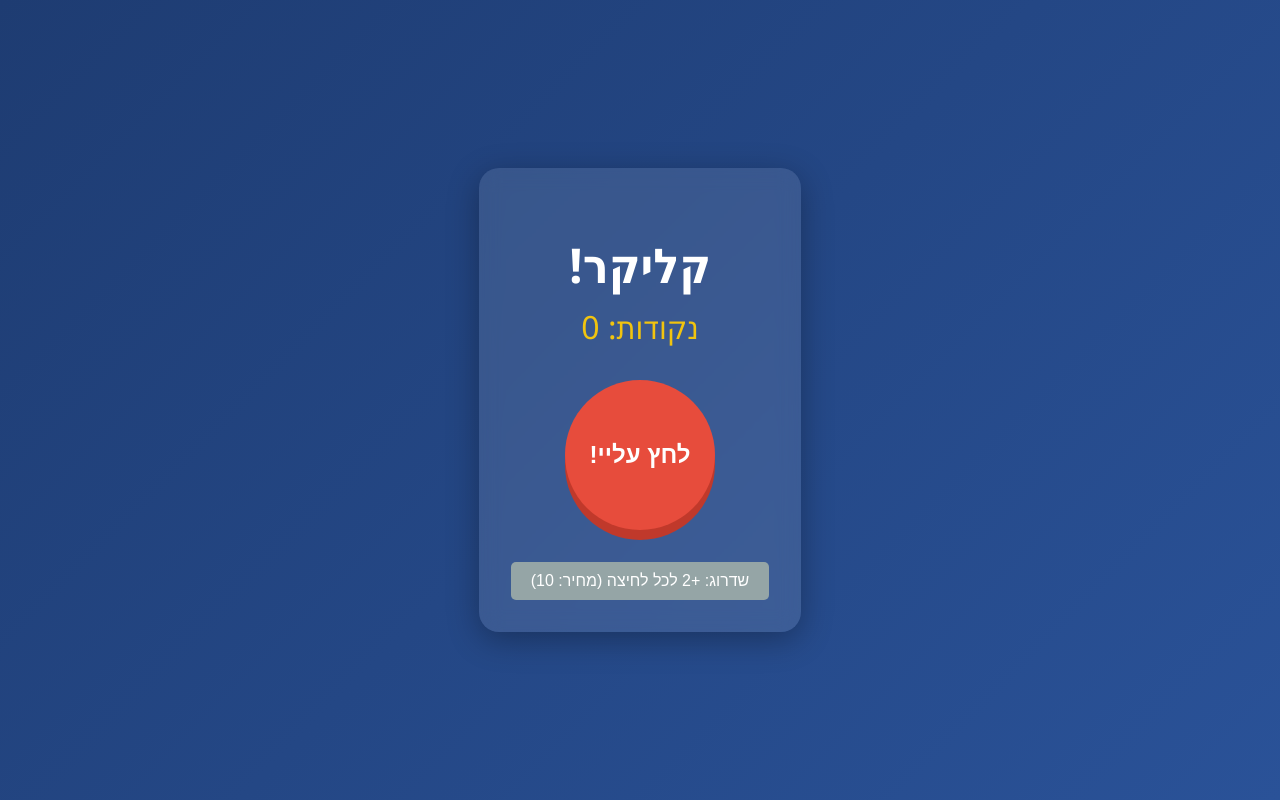
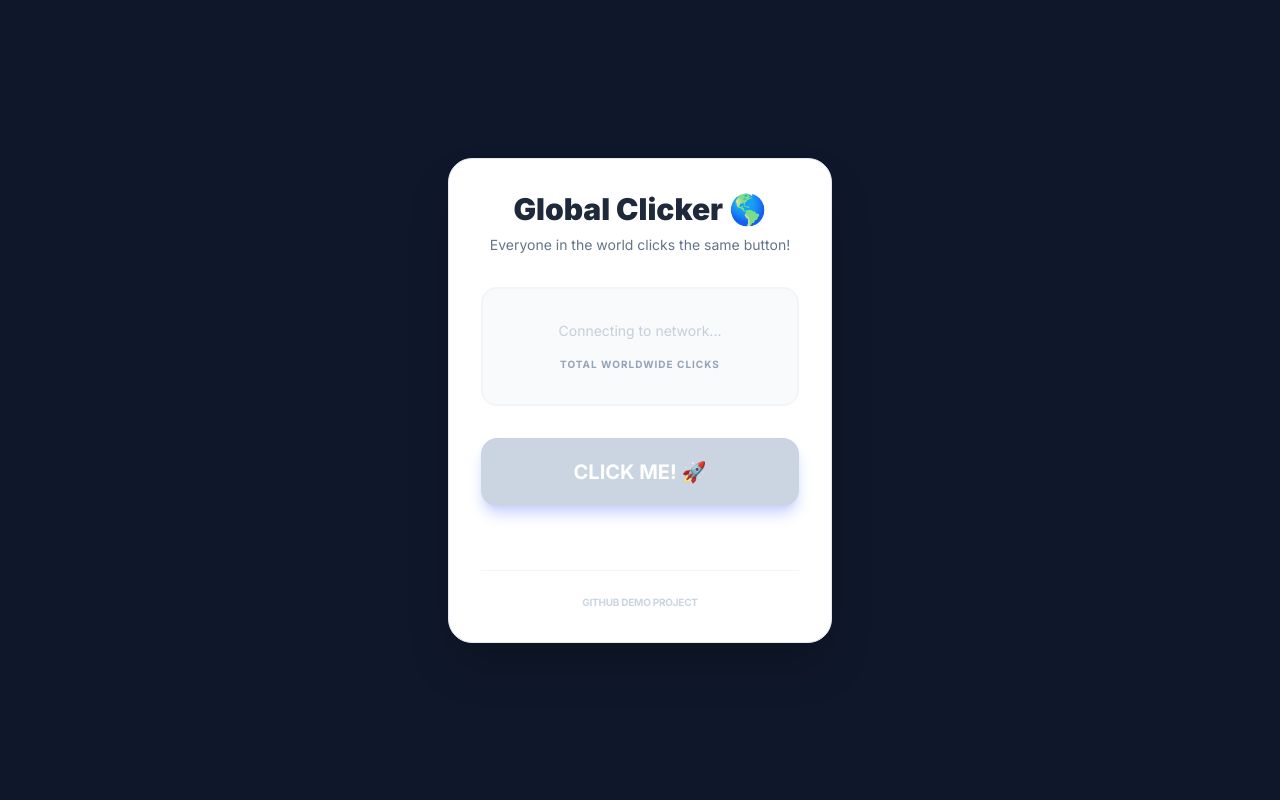
Before and after one commit to bananatoast170-del/my-global-button, a plain HTML site: page index.html in a window 1280 px wide. Drawn offline with nearby package versions, Linux system fonts and the light colour scheme.

Commit message:
Refactor index.html for new design and functionality

```diff
--- a/index.html
+++ b/index.html
@@ -1,134 +1,121 @@
 <!DOCTYPE html>
-<html lang="he" dir="rtl">
+<html lang="en" dir="ltr">
 <head>
     <meta charset="UTF-8">
-    <title>משחק קליקר מגניב</title>
+    <meta name="viewport" content="width=device-width, initial-scale=1.0">
+    <title>The Global Button</title>
+    <!-- Using Tailwind CSS for modern styling -->
+    <script src="https://cdn.tailwindcss.com"></script>
     <style>
-        body {
-            font-family: 'Segoe UI', Tahoma, Geneva, Verdana, sans-serif;
-            display: flex;
-            flex-direction: column;
-            align-items: center;
-            justify-content: center;
-            height: 100vh;
-            margin: 0;
-            background: linear-gradient(135deg, #1e3c72 0%, #2a5298 100%);
-            color: white;
-        }
+        @import url('https://fonts.googleapis.com/css2?family=Inter:wght@400;700;900&display=swap');
+        body { font-family: 'Inter', sans-serif; }
 
-        .container {
-            text-align: center;
-            background: rgba(255, 255, 255, 0.1);
-            padding: 2rem;
-            border-radius: 20px;
-            box-shadow: 0 8px 32px rgba(0, 0, 0, 0.3);
-            backdrop-filter: blur(10px);
-        }
-
-        h1 { font-size: 3rem; margin-bottom: 0.5rem; }
-
-        #score-display {
-            font-size: 2rem;
-            margin-bottom: 2rem;
-            color: #f1c40f;
-        }
-
-        #click-button {
-            width: 150px;
-            height: 150px;
-            border-radius: 50%;
-            border: none;
-            background-color: #e74c3c;
-            color: white;
-            font-size: 1.5rem;
-            font-weight: bold;
-            cursor: pointer;
-            box-shadow: 0 10px #c0392b;
-            transition: all 0.1s;
-            outline: none;
-        }
-
-        #click-button:active {
-            box-shadow: 0 2px #c0392b;
-            transform: translateY(8px);
-        }
-
-        .upgrade-section {
-            margin-top: 2rem;
-        }
-
-        button.upgrade {
-            padding: 10px 20px;
-            background-color: #27ae60;
-            color: white;
-            border: none;
-            border-radius: 5px;
-            cursor: pointer;
-            font-size: 1rem;
-        }
-
-        button.upgrade:disabled {
-            background-color: #95a5a6;
-            cursor: not-allowed;
+        .btn-bounce:active {
+            transform: scale(0.95);
         }
     </style>
 </head>
-<body>
+<body class="bg-slate-900 min-h-screen flex items-center justify-center p-6">
 
-    <div class="container">
-        <h1>קליקר!</h1>
-        <div id="score-display">נקודות: <span id="score">0</span></div>
+    <div class="bg-white rounded-3xl shadow-2xl p-8 max-w-sm w-full text-center border border-slate-200">
+        <h1 class="text-3xl font-black text-slate-800 mb-2">Global Clicker 🌎</h1>
+        <p class="text-slate-500 mb-8 text-sm">Everyone in the world clicks the same button!</p>
 
-        <button id="click-button">לחץ עליי!</button>
+        <div class="bg-slate-50 rounded-2xl py-8 mb-8 border-2 border-slate-100">
+            <div id="loading" class="text-slate-400 animate-pulse text-sm font-medium">Connecting to network...</div>
+            <div id="counter" class="text-7xl font-black text-indigo-600 hidden leading-none">0</div>
+            <div class="text-[10px] font-bold text-slate-400 uppercase tracking-widest mt-4">Total Worldwide Clicks</div>
+        </div>
 
-        <div class="upgrade-section">
-            <button id="upgrade-btn" class="upgrade">שדרוג: +2 לכל לחיצה (מחיר: 10)</button>
+        <button id="clickBtn" disabled class="btn-bounce w-full bg-indigo-600 hover:bg-indigo-700 disabled:bg-slate-300 text-white font-bold py-5 rounded-2xl text-xl shadow-lg shadow-indigo-200 transition-all duration-150 cursor-pointer disabled:cursor-not-allowed">
+            CLICK ME! 🚀
+        </button>
+
+        <p id="error-msg" class="text-red-500 text-xs mt-4 h-4 font-medium"></p>
+
+        <div class="mt-8 pt-6 border-t border-slate-100">
+            <p class="text-[10px] text-slate-300 font-bold uppercase tracking-tight">GitHub Demo Project</p>
         </div>
     </div>
 
-    <script>
-        // משתני המשחק
-        let score = 0;
-        let pointsPerClick = 1;
-        let upgradeCost = 10;
+    <!-- Firebase SDK -->
+    <script type="module">
+        import { initializeApp } from "https://www.gstatic.com/firebasejs/11.6.1/firebase-app.js";
+        import { getFirestore, doc, onSnapshot, updateDoc, increment, setDoc, getDoc } from "https://www.gstatic.com/firebasejs/11.6.1/firebase-firestore.js";
+        import { getAuth, signInAnonymously, signInWithCustomToken, onAuthStateChanged } from "https://www.gstatic.com/firebasejs/11.6.1/firebase-auth.js";
 
-        // אלמנטים מה-DOM
-        const scoreElement = document.getElementById('score');
-        const clickBtn = document.getElementById('click-button');
-        const upgradeBtn = document.getElementById('upgrade-btn');
+        // Environment Config
+        const firebaseConfig = JSON.parse(__firebase_config);
+        const app = initializeApp(firebaseConfig);
+        const db = getFirestore(app);
+        const auth = getAuth(app);
+        const appId = typeof __app_id !== 'undefined' ? __app_id : 'global-clicker-en';
 
-        // פונקציית לחיצה
-        clickBtn.addEventListener('click', () => {
-            score += pointsPerClick;
-            updateDisplay();
-        });
+        // 6-segment path to document for Firestore compliance
+        const counterDoc = doc(db, 'artifacts', appId, 'public', 'data', 'counters', 'global');
 
-        // פונקציית שדרוג
-        upgradeBtn.addEventListener('click', () => {
-            if (score >= upgradeCost) {
-                score -= upgradeCost;
-                pointsPerClick += 1;
-                upgradeCost = Math.floor(upgradeCost * 1.5); // המחיר עולה
+        const counterEl = document.getElementById('counter');
+        const loadingEl = document.getElementById('loading');
+        const btn = document.getElementById('clickBtn');
+        const errorEl = document.getElementById('error-msg');
 
-                upgradeBtn.innerText = `שדרוג: +${pointsPerClick + 1} לכל לחיצה (מחיר: ${upgradeCost})`;
-                updateDisplay();
-            }
-        });
+        async function initApp() {
+            try {
+                // Step 1: Authentication
+                if (typeof __initial_auth_token !== 'undefined' && __initial_auth_token) {
+                    await signInWithCustomToken(auth, __initial_auth_token);
+                } else {
+                    await signInAnonymously(auth);
+                }
 
-        // עדכון התצוגה והכפתורים
-        function updateDisplay() {
-            scoreElement.innerText = score;
+                // Step 2: Auth State Change
+                onAuthStateChanged(auth, async (user) => {
+                    if (!user) return;
 
-            // בדיקה אם אפשר לקנות שדרוג
-            if (score >= upgradeCost) {
-                upgradeBtn.disabled = false;
-            } else {
-                upgradeBtn.disabled = true;
+                    try {
+                        // Check if document exists, create if not
+                        const snap = await getDoc(counterDoc);
+                        if (!snap.exists()) {
+                            await setDoc(counterDoc, { total: 0 });
+                        }
+
+                        // Real-time listener for the global counter
+                        onSnapshot(counterDoc, (d) => {
+                            if (d.exists()) {
+                                counterEl.innerText = d.data().total.toLocaleString();
+                                loadingEl.classList.add('hidden');
+                                counterEl.classList.remove('hidden');
+                                btn.disabled = false;
+                            }
+                        }, (err) => {
+                            console.error("Firestore error:", err);
+                            errorEl.innerText = "Error syncing with live database.";
+                        });
+                    } catch (err) {
+                        console.error("Firestore Init Error:", err);
+                        errorEl.innerText = "Database access denied.";
+                    }
+                });
+
+                // Click event handling
+                btn.onclick = async () => {
+                    if (!auth.currentUser) return;
+                    try {
+                        // Incrementing the value directly in the cloud
+                        await updateDoc(counterDoc, { total: increment(1) });
+                    } catch (err) {
+                        console.error("Update failed:", err);
+                        errorEl.innerText = "Failed to save click. Try again.";
+                    }
+                };
+
+            } catch (e) {
+                console.error("Main initialization error:", e);
+                errorEl.innerText = "Network connection failed.";
             }
         }
 
-        // אתחול ראשוני
-        updateDisplay();
+        initApp();
     </script>
 </body>
 </html>
```
